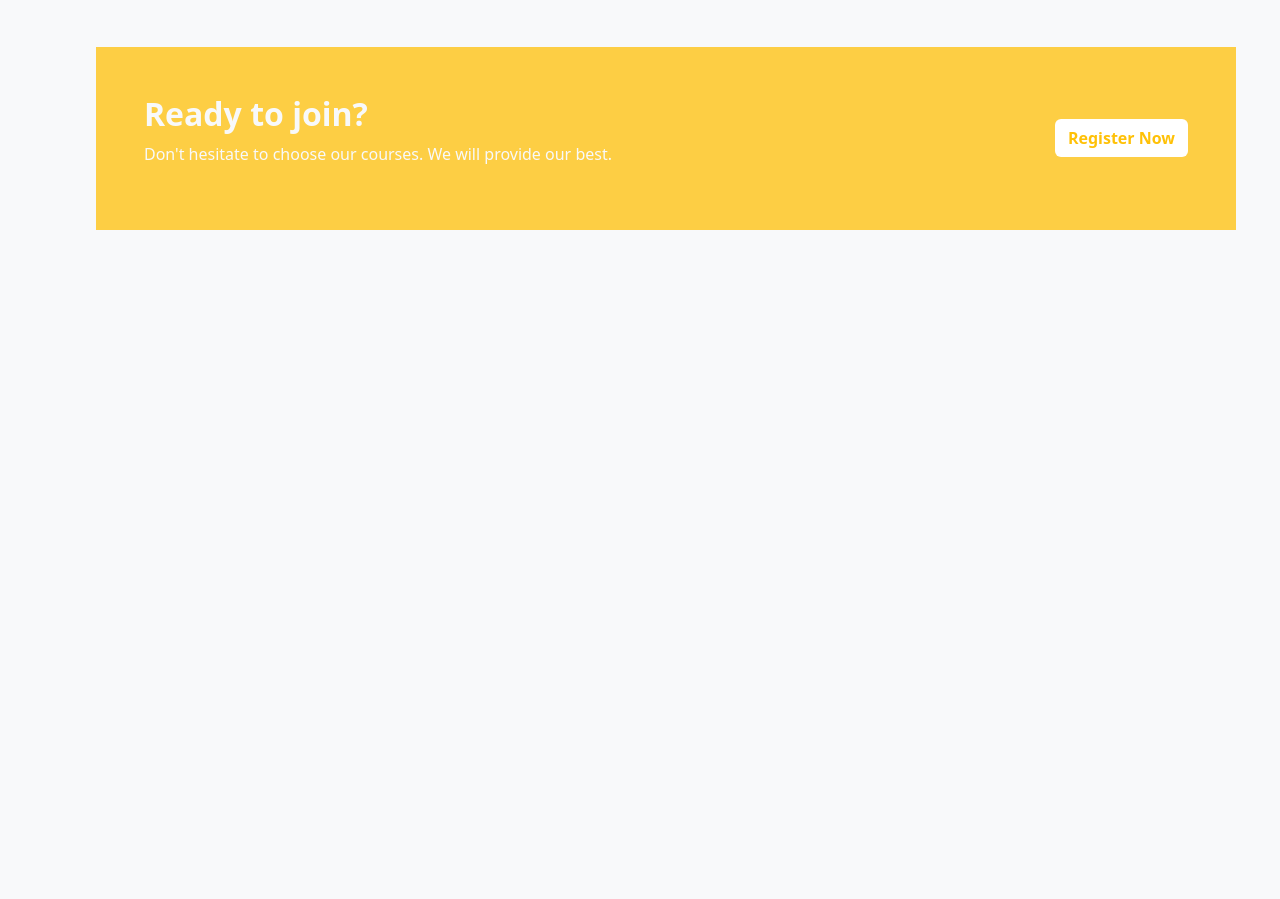
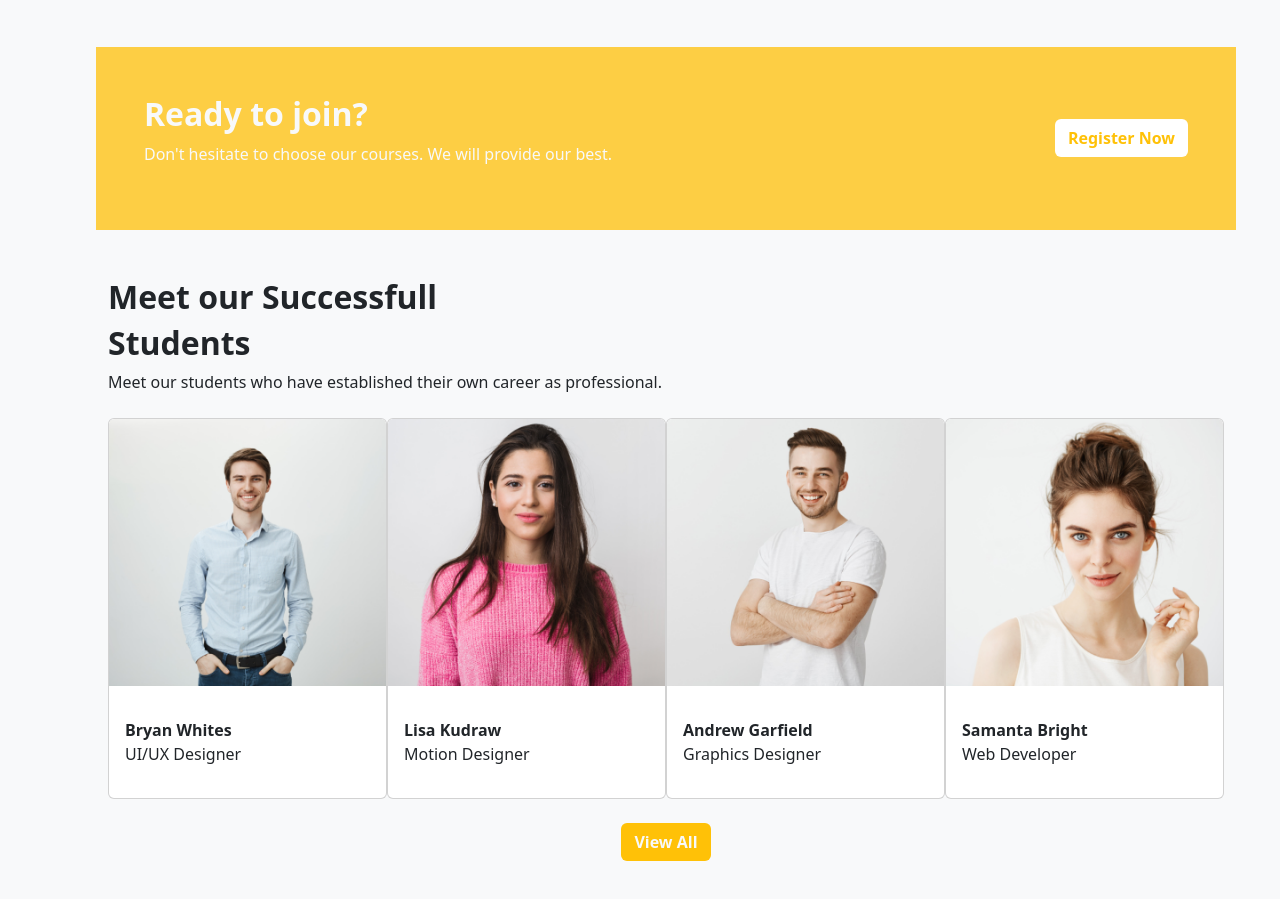
Before and after one commit to farzanaAkter12/edTech-website-main, a plain HTML site: page index.html in a window 1280 px wide. Shown: the part 2861-3760 px from the top of the page. Before the commit the page ends 3139 px from the top, so only its background shows below. Drawn offline with nearby package versions, Linux system fonts and the light colour scheme; files whose address does not match are found by name.

Commit message:
students added

```diff
--- a/index.html
+++ b/index.html
@@ -197,7 +197,7 @@
     </section>
 
     <!-- explore_learning_section -->
-    <section class="container m-5 border p-0">
+    <section class="container m-5 border p-0 bg-warning bg-opacity-25">
         <div class="row align-items-center">
             <div class="col-5">
                 <img src="images/working.png" class="img-fluid" alt="">
@@ -270,6 +270,56 @@
         </div>
 
     </section>
+
+    <!-- students_section -->
+    <section class="container m-5">
+       <h2 class="fw-bold">Meet our Successfull</h2>
+        <h2 class="fw-bold">Students</h2>
+       <p class="fw-lighter">Meet our students who have established their own career as professional.</p>
+     <div class="d-flex align-items-center justify-content-between my-4">
+        <div class="card" style="width: 18rem;">
+            <img src="images/student/student-1.png" class="card-img-top" alt="...">
+            <div class="card-body">
+                <p class="card-text">
+                 <div class="fw-bold">Bryan Whites</div>
+                 <div class="fw-light">UI/UX Designer</div>
+                </p>
+            </div>
+        </div>
+        <div class="card" style="width: 18rem;">
+            <img src="images/student/student-2.png" class="card-img-top" alt="...">
+            <div class="card-body">
+                <p class="card-text">
+                    <div class="fw-bold">Lisa Kudraw</div>
+                    <div class="fw-light">Motion Designer</div>
+                </p>
+            </div>
+        </div>
+        <div class="card" style="width: 18rem;">
+            <img src="images/student/student-3.png" class="card-img-top" alt="...">
+            <div class="card-body">
+                <p class="card-text">
+                    <div class="fw-bold">Andrew Garfield</div>
+                    <div class="fw-light">Graphics Designer</div>
+                </p>
+            </div>
+        </div>
+        <div class="card" style="width: 18rem;">
+            <img src="images/student/student-4.png" class="card-img-top" alt="...">
+            <div class="card-body">
+                <p class="card-text">
+                <div class="fw-bold">Samanta Bright</div>
+                <div class="fw-light">Web Developer</div>
+                </p>
+            </div>
+        </div>
+       </div>
+       <div class="d-flex justify-content-center">
+        <div class="btn text-light bg-warning fw-bold">View All</div>
+       </div>
+
+
+    </section>
   </main>
 
     <!-- bootstap_script_cdn_link -->
```
